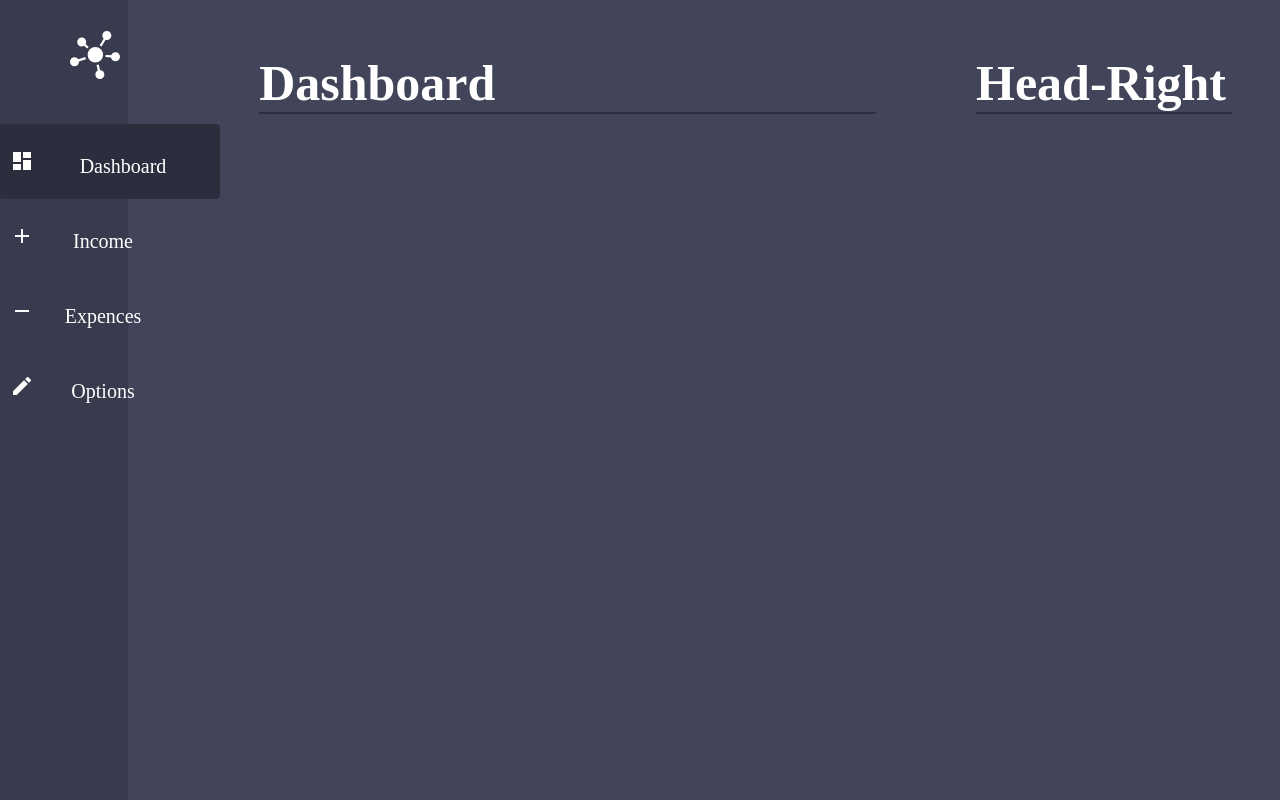
After one commit to DGCO-Stinc/Engels, a PHP site: page /dashboard.html in a window 1280 px wide. The commit adds this page. Run offline with PHP 8.4, Linux system fonts and the light colour scheme.

Commit message:
Basic Interface Dashboard

```diff
--- /dev/null
+++ b/dashboard.html
@@ -0,0 +1,49 @@
+<!DOCTYPE html>
+<html lang="en">
+<head>
+    <meta charset="UTF-8">
+    <meta name="viewport" content="width=device-width, initial-scale=1.0">
+    <meta http-equiv="X-UA-Compatible" content="ie=edge">
+    <link rel="stylesheet" href="main.css">
+    <link rel="stylesheet" href="https://fonts.googleapis.com/icon?family=Material+Icons">
+    <script src="script.js"></script>
+    <title>XPence</title>
+</head>
+<body class="container">
+    <div class="content">
+        <div class="navigation">
+            <img class="white-logo" src="Images/centralized-structure white.svg" alt="icon white" width="50px" height="50px">
+            <ul>
+                <li class="nav actief" id="nav1"><i class="material-icons">dashboard</i><a onclick="hidetext1()">Dashboard</a></li>
+                <li class="nav" id="nav2"><i class="material-icons">add</i><a onclick="hidetext2()">Income</a></li>
+                <li class="nav" id="nav3"><i class="material-icons">remove</i><a onclick="hidetext3()">Expences</a></li>
+                <li class="nav" id="nav4"><i class="material-icons">create</i><a onclick="hidetext4()">Options</a></li>
+            </ul>
+        </div>
+        <div id="main1" class="hidden active">
+            <h1>Dashboard</h1>
+        </div>
+
+        <div id="main2" class="hidden">
+            <h1>Income</h1>
+            <div class="form">
+                <input type="text" name="title" placeholder="Name" >
+                <input type="text" name="type" placeholder="Type">
+                <input type="number" name="amount" placeholder="0">
+            </div>
+        </div>
+        <div id="main3" class="hidden">
+            <h1>Expences</h1>
+            <p>Text3</p>
+        </div>
+        <div id="main4" class="hidden">
+            <h1>Options</h1>
+            <p>Text4</p>
+        </div>
+    </div>
+
+    <div class="content2">
+        <h1 class="dash">Head-Right</h1>
+    </div>
+</body>
+</html>
--- a/login.html
+++ b/login.html
@@ -4,13 +4,13 @@
     <meta charset="UTF-8">
     <meta name="viewport" content="width=device-width, initial-scale=1.0">
     <meta http-equiv="X-UA-Compatible" content="ie=edge">
-    <link rel="stylesheet" href="main.css">
+    <link rel="stylesheet" href="login.css">
     <title>Xpence</title>
 </head>
 <body>
     <div class="inputs">
         <div class="head">
-            <h1><img src="images/centralized-structure.svg" alt="logo" width="50px" height="50px">XPence</h1>
+            <h1 class="inlog"><img class="inlog" src="images/centralized-structure.svg" alt="logo" width="50px" height="50px">XPence</h1>
         </div>
         <form action="login.php" method="POST">
             <input type="text" placeholder="Username" name="uname" id="uname" required><br>
@@ -19,5 +19,6 @@
             <button type="submit" id="register_submit" value="Register">Register</button>
         </form>
     </div>
+    <footer>- 2019-2020 @ Geordi and Dave -</footer>
 </body>
 </html>
--- a/main.css
+++ b/main.css
@@ -1,77 +1,116 @@
-div.inputs {
-    margin: auto;
-    margin-top: 200px;
-    text-align: center;
-    width: 400px;
-    font-family: Arial;
-}
-
-input {
-    width: 300px;
-    height: 40px;
-    text-align: center;
-    margin-bottom: 10px;
-    border: none;
-    background-color: #eeeeee;
-    border-radius: 5px;
-    font-size: 20px;
-    transition: 0.6s ease;
-}
-
-input:hover {
-    width: 400px;
-}
-
-input:focus {
-    background-color: #bbbbbb;
-}
-
-button {
-    width: 100px;
-    height: 40px;
-    margin-top: 10px;
-    border: none;
-    border-radius: 5px;
-    text-decoration: none;
-    font-size: 18px;
-    color: #ffffff;
-    background-color: #222222;
-    transition: 0.5s ease;
-}
-
-#register_submit {
-    background-color: #0077ff;
-}
-
-button:hover {
-    background-color: #eeeeee;
-    color: #000000;
-}
-
-#register_submit:hover {
-    background-color: #eeeeee;
-    color: #000000;
-}
-
-h1 {
-    font-size: 70px;
-    margin-top: 25px;
-    margin-bottom: 25px;
-    border-bottom: solid 2px #eeeeee;
+body {
+    margin: 0;
     padding: 0;
 }
 
-img {
-    padding-right: 15px;
+body.container {
+    background-color: #42455a;
+    padding: 0;
+    margin: 0;
+    color: white;
 }
 
+h1{
+    font-size: 50px;
+    border-bottom: solid 2px  #2c2e3d;;
+}
 
-.hidden
-{
+img.white-logo {
+    padding-left: 70px;
+    padding-top: 30px;
+}
+
+.navigation {
+    height: 100%;
+    width: 10%;
+    position: fixed;
+    z-index: 1;
+    top: 0;
+    left: 0;
+    background-color: #383a4d;
+}
+
+.navigation ul {
+    list-style-type: none;
+    padding: 40px 0 0 0;
+    margin: 0;
+}
+
+.navigation li {
+    display: block;
+    text-align: center;
+    height: 20%;
+    padding-top: 5px;
+}
+
+.navigation a {
+    padding: 6px 8px 6px 16px;
+    text-decoration: none;
+    font-size: 20px;
+    color: #ffffff;
+    display: block;
+}
+
+#main1, #main2, #main3, #main4 {
+    margin-left: 20%;
+    padding: 20px 20px 0px 80px;
+}
+
+.hidden {
     display: none;
 }
 
-.active
-{
-    display:block;
+.active {
+    display: block;
 }
+
+li.nav {
+    padding: 25px 0 0 0;
+    width: 180px;
+    height: 50px;
+    transition: width .5s;
+    transition: ease .5s;
+    border-radius: 4px;
+}
+
+li.nav.actief {
+    background: #2c2e3d;
+    width: 220px;
+}
+
+li.nav:hover:not(.actief) {
+    background: #3e404e;
+    width: 220px;
+}
+
+div.content {
+    width: 70%;
+    height: 100%;
+    position: fixed;
+    font-size: 15px;
+    overflow: auto;
+}
+
+div.content2 {
+    font-size: 15px;
+    position: fixed;
+    width: 20%;
+    height: 100%;
+    left: 70%;
+    padding: 20px 20px 0 80px;
+    overflow: auto;
+}
+
+::-webkit-scrollbar {
+    width: 8px;
+}
+
+::-webkit-scrollbar-thumb {
+    background: #373a4e;
+    border-radius: 4px;
+}
+
+i {
+    float: left;
+    padding-left: 10px;
+}
--- /dev/null
+++ b/script.js
@@ -0,0 +1,69 @@
+
+function hidetext1() {
+    let x = document.getElementById("main1");
+    let y = document.getElementById("nav1");
+    if(x.classList.contains("active")) {}
+    else {
+        let currActive = document.getElementsByClassName("hidden active");
+        currActive[0].classList.remove("active");
+        x.classList.add("active");
+    }
+
+    if(!y.classList.contains("actief")) {
+        let currActief = document.getElementsByClassName("nav actief");
+        currActief[0].classList.remove("actief");
+        y.classList.add("actief");
+    }
+
+}
+
+function hidetext2() {
+    let x = document.getElementById("main2");
+    let y = document.getElementById("nav2");
+    if(x.classList.contains("active")) {}
+    else {
+        let currActive = document.getElementsByClassName("hidden active");
+        currActive[0].classList.remove("active");
+        x.classList.add("active");
+    }
+
+    if(!y.classList.contains("actief")) {
+        let currActief = document.getElementsByClassName("nav actief");
+        currActief[0].classList.remove("actief");
+        y.classList.add("actief");
+    }
+}
+
+function hidetext3() {
+    let x = document.getElementById("main3");
+    let y = document.getElementById("nav3");
+    if(x.classList.contains("active")) {}
+    else {
+        let currActive = document.getElementsByClassName("active");
+        currActive[0].classList.remove("active");
+        x.classList.add("active");
+    }
+
+    if(!y.classList.contains("actief")) {
+        let currActief = document.getElementsByClassName("nav actief");
+        currActief[0].classList.remove("actief");
+        y.classList.add("actief");
+    }
+}
+
+function hidetext4() {
+    let x = document.getElementById("main4");
+    let y = document.getElementById("nav4");
+    if(x.classList.contains("active")) {}
+    else {
+        let currActive = document.getElementsByClassName("active");
+        currActive[0].classList.remove("active");
+        x.classList.add("active");
+    }
+
+    if(!y.classList.contains("actief")) {
+        let currActief = document.getElementsByClassName("nav actief");
+        currActief[0].classList.remove("actief");
+        y.classList.add("actief");
+    }
+}
```
Also changed, not shown: login.css (added, +74 -0 lines), images/centralized-structure white.svg (added).
